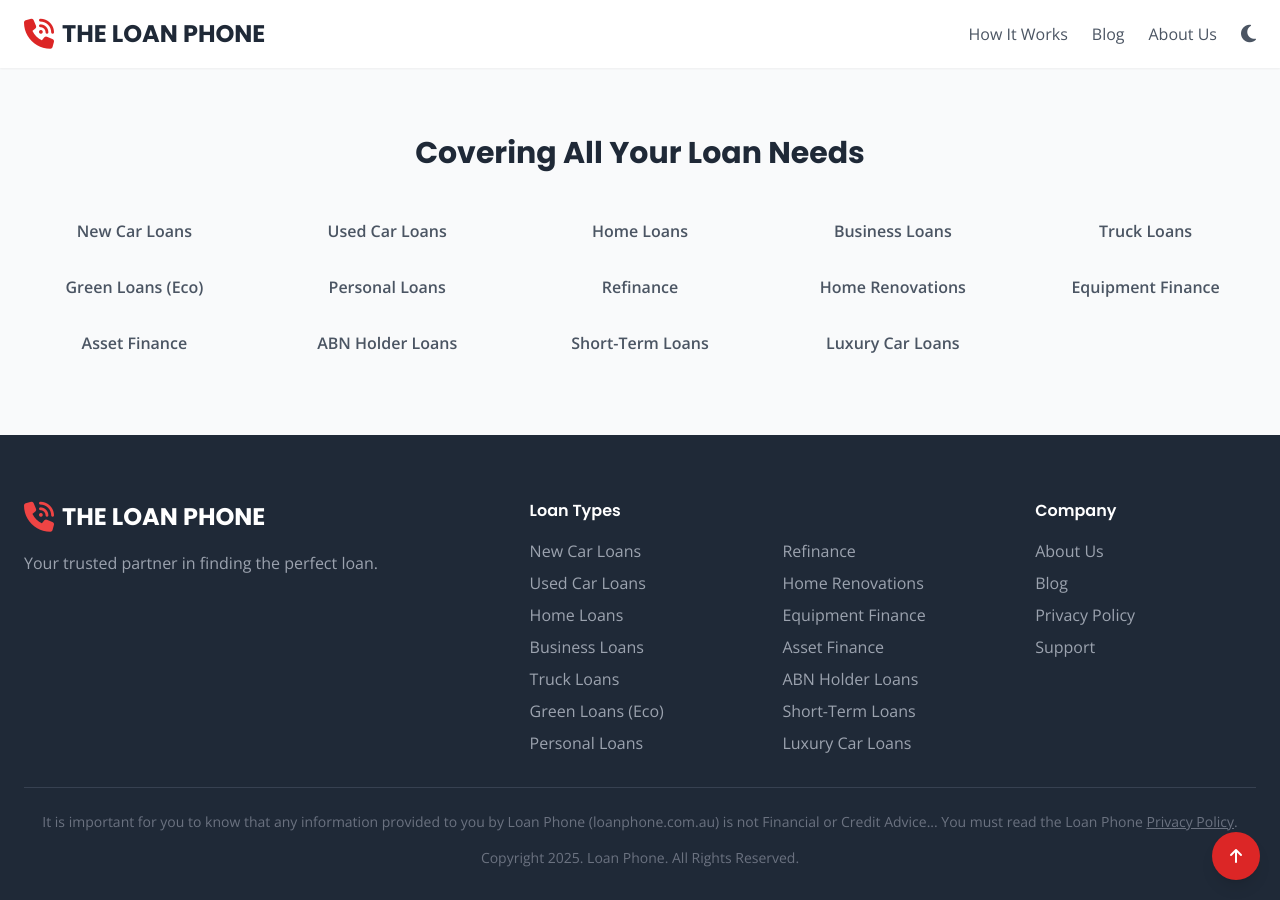
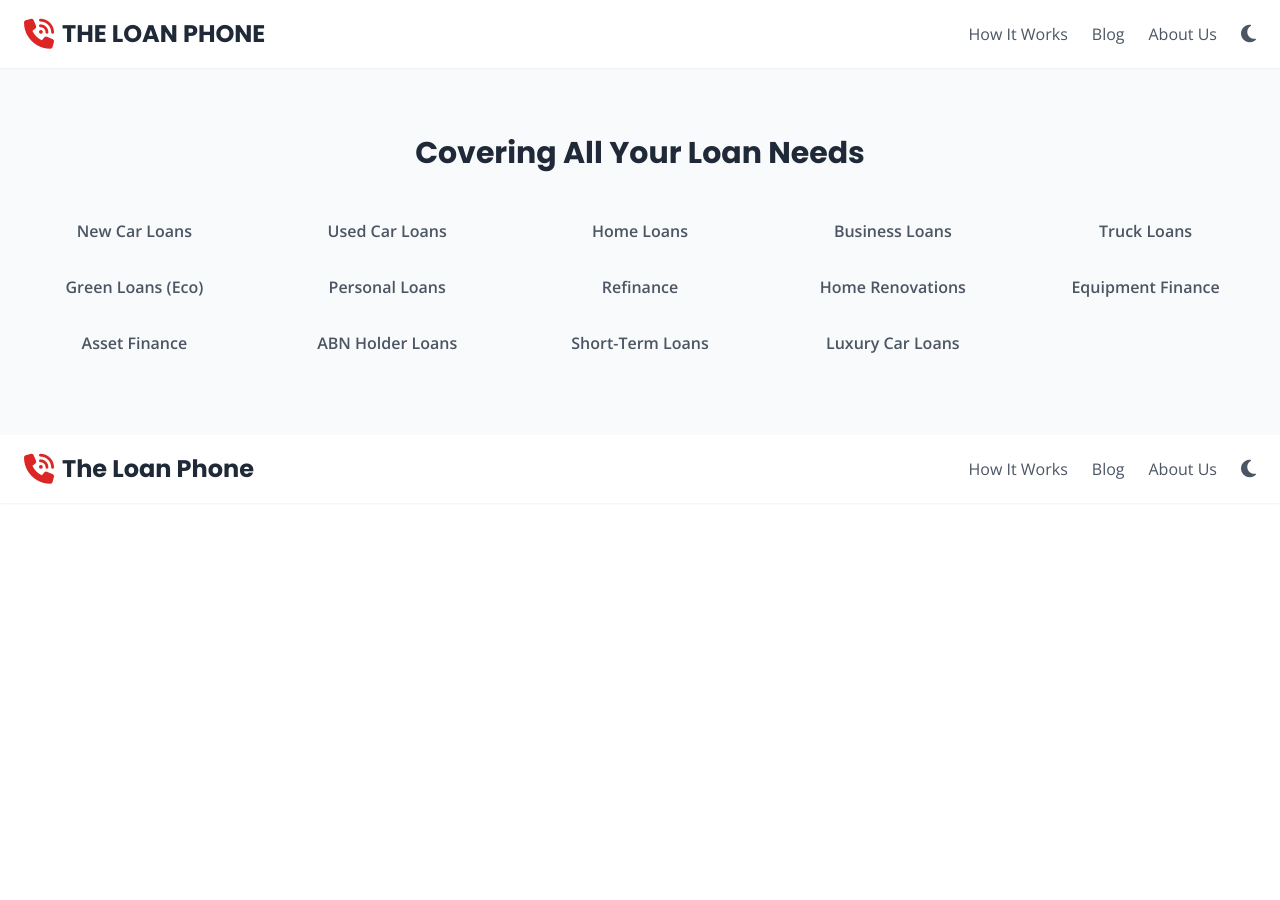
Before and after one commit to AMSumo9/loan-phone-website, a Jekyll site: the page built from index.md, in a window 1280 px wide and 900 px high, scrolled down 1905 px. Built offline with Jekyll 4.4.1, drawn with Linux system fonts in a browser that asks for light colours; nearby versions of some CDN libraries; after the commit the page ends 2408 px from its top, so only the background shows below that.

Commit message:
Update footer.html

```diff
--- a/_includes/footer.html
+++ b/_includes/footer.html
@@ -1,71 +1,23 @@
-<footer class="bg-gray-800 text-white pt-16 pb-8">
-  <div class="container mx-auto px-6">
-    <div class="grid grid-cols-1 md:grid-cols-5 gap-8 mb-8">
-      <div class="col-span-1 md:col-span-2">
-        <a href="{{ site.baseurl }}/" class="flex items-center space-x-2 mb-4"><i class="fa-solid fa-phone-volume text-3xl text-red-500"></i><h3 class="text-2xl font-bold">THE LOAN PHONE</h3></a>
-        <p class="text-gray-400">Your trusted partner in finding the perfect loan.</p>
-      </div>
-      <div class="md:col-span-2">
-        <h4 class="font-semibold mb-4">Loan Types</h4>
-        <div class="grid grid-cols-2 gap-x-8">
-          <ul class="text-gray-400 space-y-2">
-            <li><a href="{{ site.baseurl }}/new-car-loans/" class="hover:text-white">New Car Loans</a></li>
-            <li><a href="{{ site.baseurl }}/used-car-loans/" class="hover:text-white">Used Car Loans</a></li>
-            <li><a href="{{ site.baseurl }}/home-loans/" class="hover:text-white">Home Loans</a></li>
-            <li><a href="{{ site.baseurl }}/business-loans/" class="hover:text-white">Business Loans</a></li>
-            <li><a href="{{ site.baseurl }}/truck-loans/" class="hover:text-white">Truck Loans</a></li>
-            <li><a href="{{ site.baseurl }}/green-loans/" class="hover:text-white">Green Loans (Eco)</a></li>
-            <li><a href="{{ site.baseurl }}/personal-loans/" class="hover:text-white">Personal Loans</a></li>
-          </ul>
-          <ul class="text-gray-400 space-y-2">
-            <li><a href="{{ site.baseurl }}/refinance/" class="hover:text-white">Refinance</a></li>
-            <li><a href="{{ site.baseurl }}/home-renovation-loans/" class="hover:text-white">Home Renovations</a></li>
-            <li><a href="{{ site.baseurl }}/equipment-finance/" class="hover:text-white">Equipment Finance</a></li>
-            <li><a href="{{ site.baseurl }}/asset-finance/" class="hover:text-white">Asset Finance</a></li>
-            <li><a href="{{ site.baseurl }}/abn-holder-loans/" class="hover:text-white">ABN Holder Loans</a></li>
-            <li><a href="{{ site.baseurl }}/short-term-loans/" class="hover:text-white">Short-Term Loans</a></li>
-            <li><a href="{{ site.baseurl }}/luxury-car-loans/" class="hover:text-white">Luxury Car Loans</a></li>
-          </ul>
-        </div>
-      </div>
-      <div>
-        <h4 class="font-semibold mb-4">Company</h4>
-        <ul class="text-gray-400 space-y-2">
-          <li><a href="{{ site.baseurl }}/about/" class="hover:text-white">About Us</a></li>
-          <li><a href="{{ site.baseurl }}/blog/" class="hover:text-white">Blog</a></li>
-          <li><a href="{{ site.baseurl }}/privacy/" class="hover:text-white">Privacy Policy</a></li>
-          <li><a href="#" id="support-link" class="hover:text-white">Support</a></li>
-        </ul>
-      </div>
+<header class="bg-[var(--bg-primary)] shadow-sm sticky top-0 z-50 transition-colors duration-300">
+  <nav class="container mx-auto px-6 py-4 flex justify-between items-center">
+    <a href="{{ site.baseurl }}/" class="flex items-center space-x-2 text-[var(--text-primary)]">
+      <i class="fa-solid fa-phone-volume text-3xl brand-red"></i>
+      <h1 class="text-2xl font-bold transition-colors duration-300">{{ site.company.name }}</h1>
+    </a>
+    <div class="desktop-nav hidden md:flex items-center space-x-6">
+      <a href="{{ site.baseurl }}/#how-it-works" class="text-[var(--text-secondary)] hover:brand-red transition-colors duration-300">How It Works</a>
+      <a href="{{ site.baseurl }}/blog/" class="text-[var(--text-secondary)] hover:brand-red transition-colors duration-300">Blog</a>
+      <a href="{{ site.baseurl }}/about/" class="text-[var(--text-secondary)] hover:brand-red transition-colors duration-300">About Us</a>
+      <button id="theme-toggle-desktop" class="text-xl text-[var(--text-secondary)] hover:brand-red"><i class="fas fa-moon"></i></button>
     </div>
-    <div class="border-t border-gray-700 pt-6 mt-8 text-center text-gray-500 text-sm">
-      <p class="mb-4">It is important for you to know that any information provided to you by Loan Phone (loanphone.com.au) is not Financial or Credit Advice... You must read the Loan Phone <a href="{{ site.baseurl }}/privacy/" class="underline hover:text-white">Privacy Policy</a>.</p>
-      <p>Copyright 2025. Loan Phone. All Rights Reserved.</p>
+    <div class="flex items-center md:hidden">
+      <button id="theme-toggle-mobile" class="text-xl text-[var(--text-secondary)] hover:brand-red mr-4"><i class="fas fa-moon"></i></button>
+      <button id="mobile-menu-button" aria-label="Toggle mobile menu"><i class="fas fa-bars text-2xl text-[var(--text-primary)]"></i></button>
     </div>
+  </nav>
+  <div id="mobile-menu" class="mobile-nav flex-col md:hidden absolute bg-[var(--bg-primary)] w-full shadow-lg hidden">
+    <a href="{{ site.baseurl }}/#how-it-works" class="block py-3 px-6 text-[var(--text-secondary)] hover:bg-[var(--bg-secondary)]">How It Works</a>
+    <a href="{{ site.baseurl }}/blog/" class="block py-3 px-6 text-[var(--text-secondary)] hover:bg-[var(--bg-secondary)]">Blog</a>
+    <a href="{{ site.baseurl }}/about/" class="block py-3 px-6 text-[var(--text-secondary)] hover:bg-[var(--bg-secondary)]">About Us</a>
   </div>
-</footer>
-
-<!-- Support Modal -->
-<div id="support-modal" class="hidden fixed top-0 left-0 right-0 bottom-0 bg-black bg-opacity-60 z-[1000] justify-center items-center">
-  <div class="bg-[var(--bg-primary)] p-8 rounded-lg shadow-lg w-11/12 max-w-md text-center relative text-[var(--text-primary)]">
-    <button id="modal-close" class="absolute top-4 right-4 text-gray-400 hover:text-gray-800 dark:hover:text-white">
-      <i class="fas fa-times text-2xl"></i>
-    </button>
-    <h3 class="text-2xl font-bold mb-4">Contact Support</h3>
-    <div class="flex flex-col space-y-4 mt-6">
-      <a href="mailto:loans@loanphone.com.au" class="w-full inline-flex justify-center items-center space-x-2 bg-brand-red text-white font-semibold px-5 py-3 rounded-lg shadow-md hover:bg-brand-red-dark">
-        <i class="fas fa-envelope"></i>
-        <span>Email Us</span>
-      </a>
-      <a href="tel:+61440135626" class="w-full inline-flex justify-center items-center space-x-2 bg-gray-600 text-white font-semibold px-5 py-3 rounded-lg shadow-md hover:bg-gray-700">
-        <i class="fas fa-phone"></i>
-        <span>Call Us</span>
-      </a>
-    </div>
-  </div>
-</div>
-
-<!-- Back to Top Button -->
-<button id="back-to-top" class="bg-brand-red text-white w-12 h-12 rounded-full shadow-lg flex items-center justify-center">
-  <i class="fas fa-arrow-up"></i>
-</button>
+</header>
```
